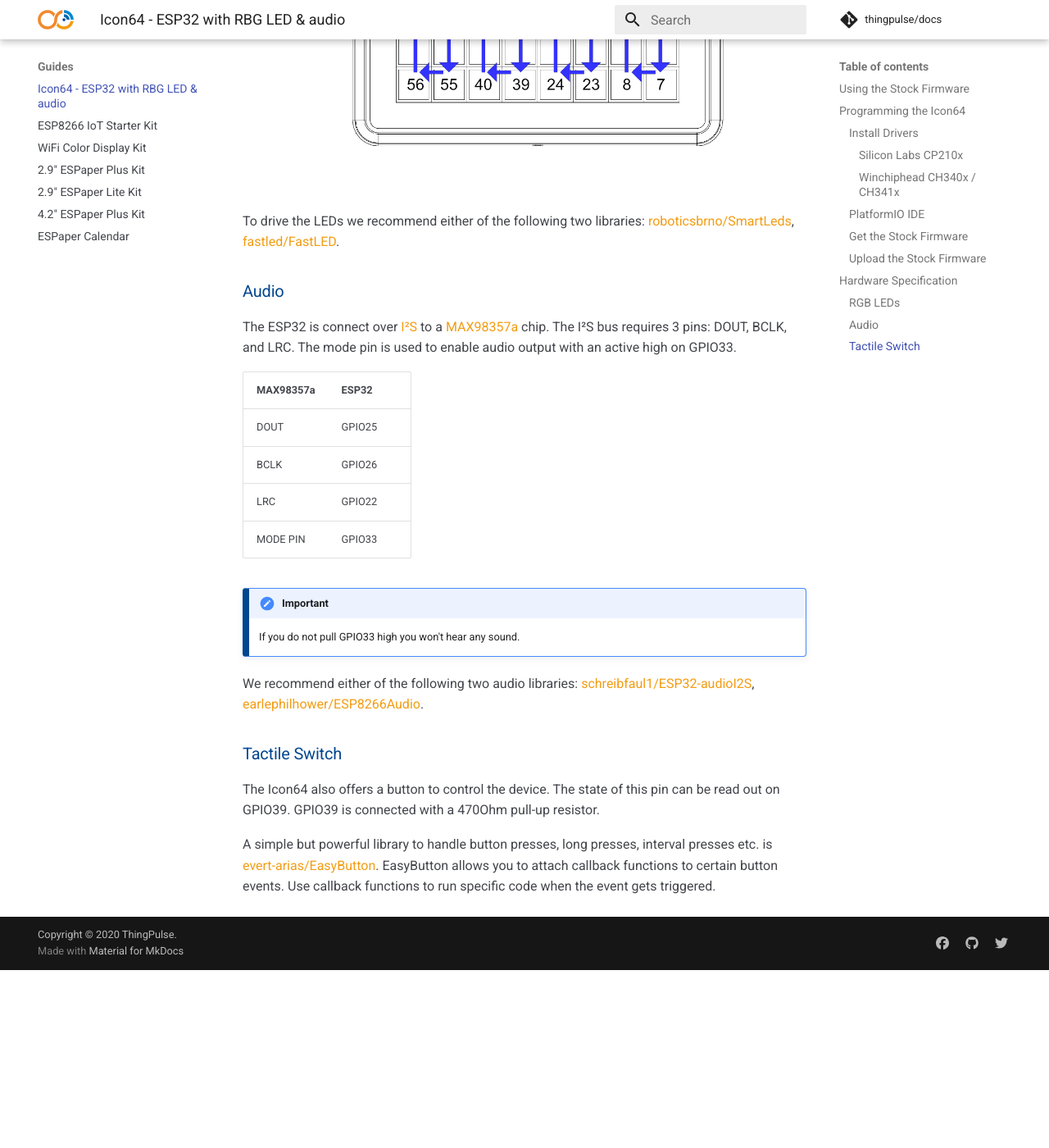
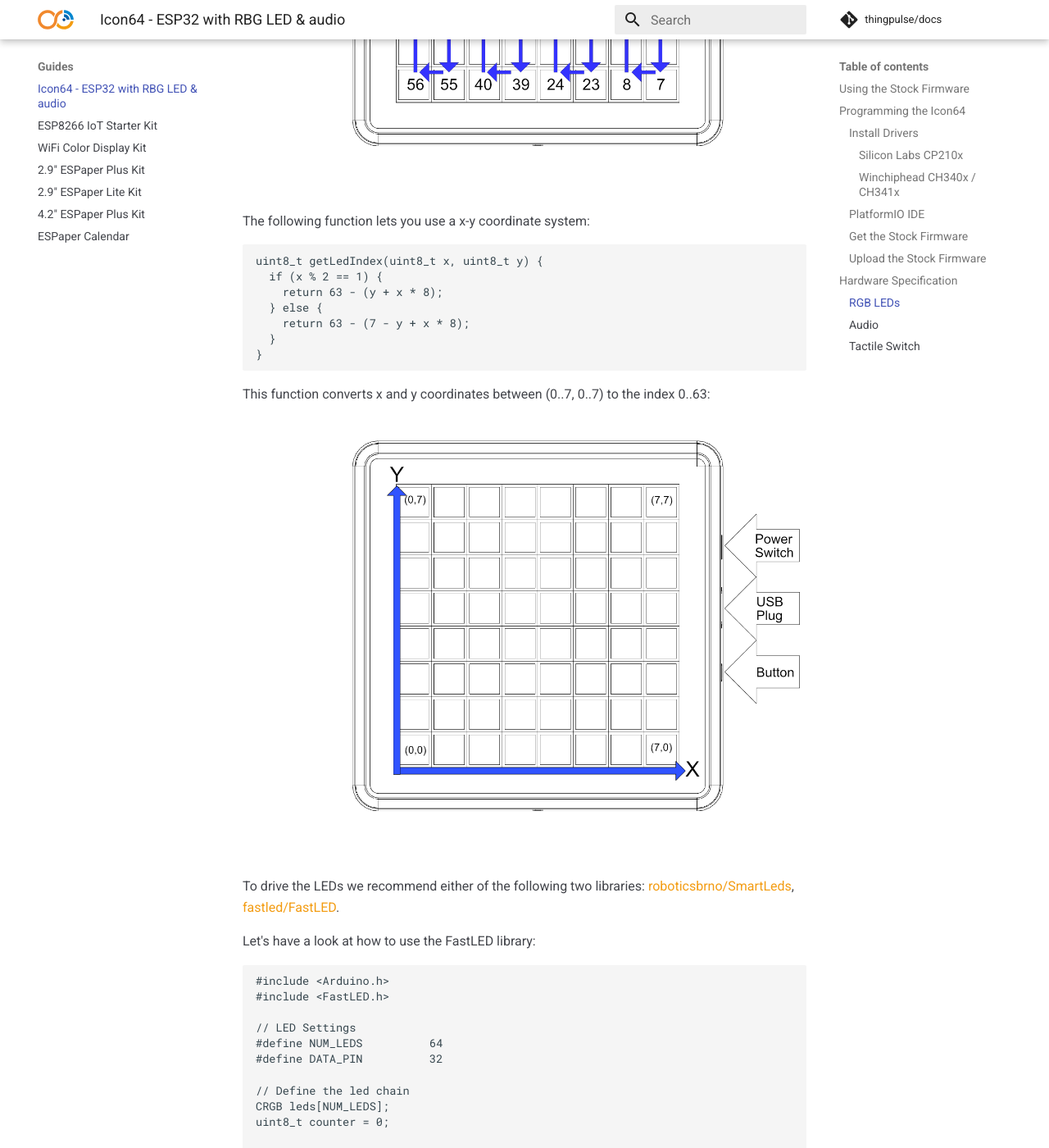
Before and after one commit to ThingPulse/docs, an MkDocs documentation site: the page built from docs/guides/icon64-esp32-rgb-led-audio.md, in a window 1280 px wide and 1400 px high, scrolled down 4956 px. Shown: the whole window at 82% size. Built offline with MkDocs 1.6.1 and Material for MkDocs 9.7.7, drawn with Linux system fonts in a browser that asks for light colours; comment, search, counter and statistics services are not loaded; before the commit the page ends 6139 px from its top, so only the background shows below that; some of the changed text lies outside the part shown.

Commit message:
Add example for xy coordinate system and example for FastLEDs

````diff
--- a/docs/guides/icon64-esp32-rgb-led-audio.md
+++ b/docs/guides/icon64-esp32-rgb-led-audio.md
@@ -83,7 +83,50 @@
 The LEDs indexes are as depicted in the following diagram:
 ![](../img/how-tos/Icon64_Front_Schematic.png)
 
+The following function lets you use a x-y coordinate system:
+```c
+uint8_t getLedIndex(uint8_t x, uint8_t y) {
+  if (x % 2 == 1) {
+    return 63 - (y + x * 8);
+  } else {
+    return 63 - (7 - y + x * 8);
+  }
+}
+```
+This function converts x and y coordinates between (0..7, 0..7) to the index 0..63:
+![](../img/how-tos/Icon64_XYSystem.png)
+
+
 To drive the LEDs we recommend either of the following two libraries: [roboticsbrno/SmartLeds](https://github.com/RoboticsBrno/SmartLeds), [fastled/FastLED](https://github.com/fastled/FastLED).
+
+Let's have a look at how to use the FastLED library:
+```c
+#include <Arduino.h>
+#include <FastLED.h>
+
+// LED Settings
+#define NUM_LEDS          64
+#define DATA_PIN          32
+
+// Define the led chain
+CRGB leds[NUM_LEDS];
+uint8_t counter = 0;
+
+void setup() {
+    Serial.begin(115200);
+    FastLED.addLeds<WS2812B, DATA_PIN, GRB>(leds, NUM_LEDS);
+}
+
+void loop() {
+  FastLED.clear();
+  // Activate one pixel after the other
+  // and cycle through the color wheel in HSV
+  leds[counter % 64] = CHSV(counter, 255, 100);
+  counter = (counter + 1) % 256;
+  FastLED.show();
+  delay(100);
+}
+```
 
 ### Audio
 
````
Also changed, not shown: docs/img/how-tos/Icon64_XYSystem.png (added).
